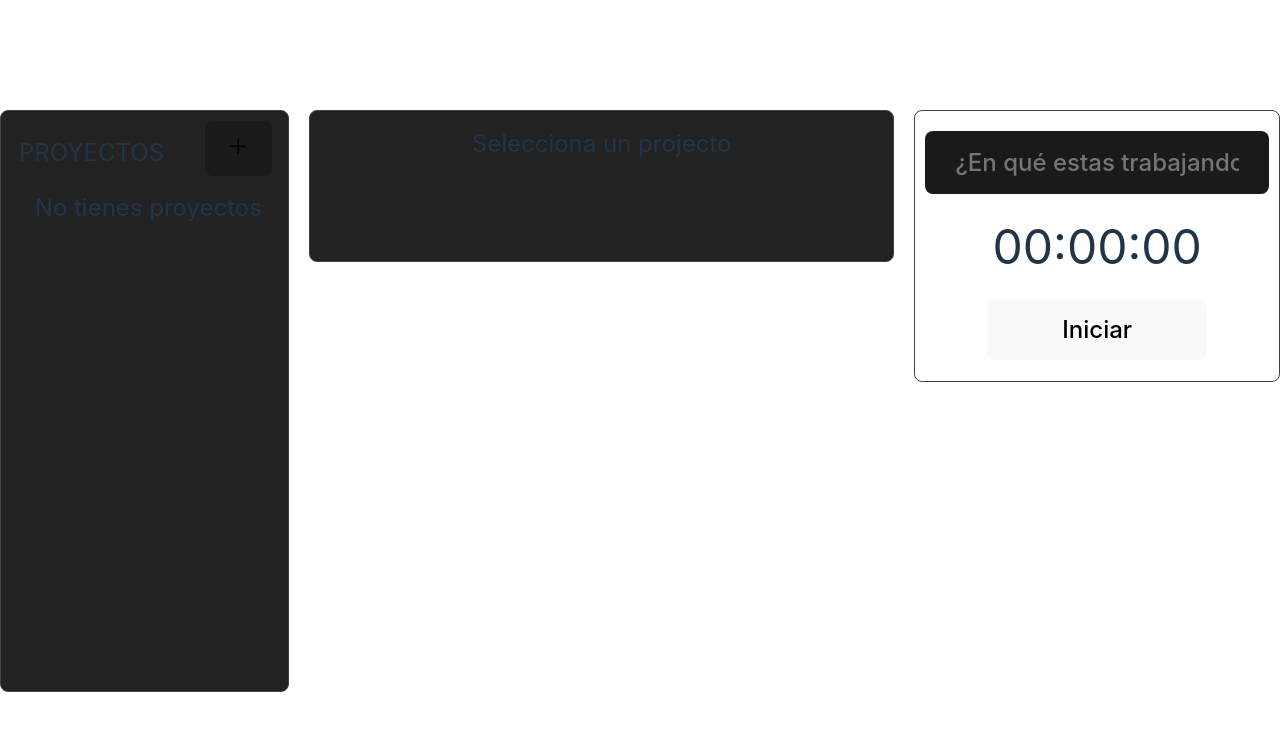
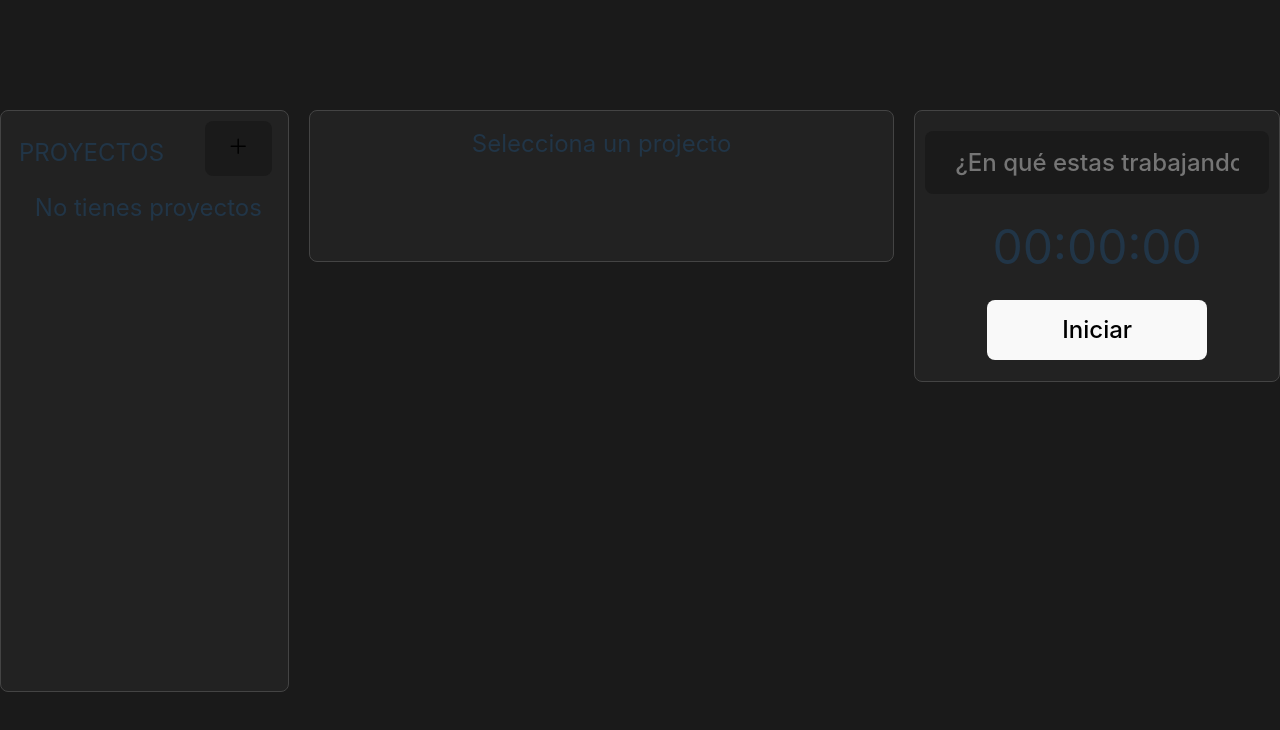
Before and after one commit to Jer403/cronometer, a React (Vite) app: page / in a window 1280 px wide. Shown: the top 730 px of the page. Built offline with nearby package versions, Linux system fonts and the light colour scheme.

Commit message:
Size fix

```diff
--- a/src/App.css
+++ b/src/App.css
@@ -2,6 +2,10 @@
   width: 100%;
   height: 100%;
   text-align: center;
+}
+
+body {
+  background-color: #1a1a1a;
 }
 
 .logo {
@@ -189,7 +193,7 @@ main {
 }
 
 .counterInput {
-  width: 284px;
+  width: calc(100% - 58px);
   height: 32px;
   margin-top: 10px;
   border-radius: 8px;
@@ -204,7 +208,7 @@ main {
 }
 
 .input-container {
-  width: 370px;
+  width: 80%;
   height: 250px;
   border: 1px solid #444;
   border-radius: 8px;
@@ -256,6 +260,7 @@ main {
 }
 
 .input-container-right {
+  background-color: #222;
   position: absolute;
   top: 100px;
 }
@@ -377,6 +382,21 @@ main {
   animation: ErrorMessage 0.2s linear;
 }
 
+@media (min-width: 768px) {
+  .card-container {
+    width: 60%;
+  }
+  .input-container {
+    width: 60%;
+  }
+}
+
+@media (max-width: 1248px) {
+  .opened {
+    left: 0;
+  }
+}
+
 @media (min-width: 1248px) {
   .main {
     flex-direction: row;
@@ -394,6 +414,14 @@ main {
     max-width: 800px;
   }
 
+  .input-container {
+    width: 370px;
+  }
+
+  .counterInput {
+    width: 284px;
+  }
+
   .input-container-right {
     position: relative;
     top: 10px;
@@ -404,17 +432,6 @@ main {
   }
 }
 
-@media (min-width: 768px) {
-  .card-container {
-    width: 60%;
-  }
-}
-
-@media (max-width: 1248px) {
-  .opened {
-    left: 0;
-  }
-}
 @keyframes ErrorMessage {
   0% {
     transform: translateX(0px);
--- a/src/Modal.css
+++ b/src/Modal.css
@@ -2,7 +2,7 @@
   position: fixed;
   top: 0;
   left: 0;
-  z-index: 10;
+  z-index: 200;
 
   justify-content: center;
   align-items: center;
```
